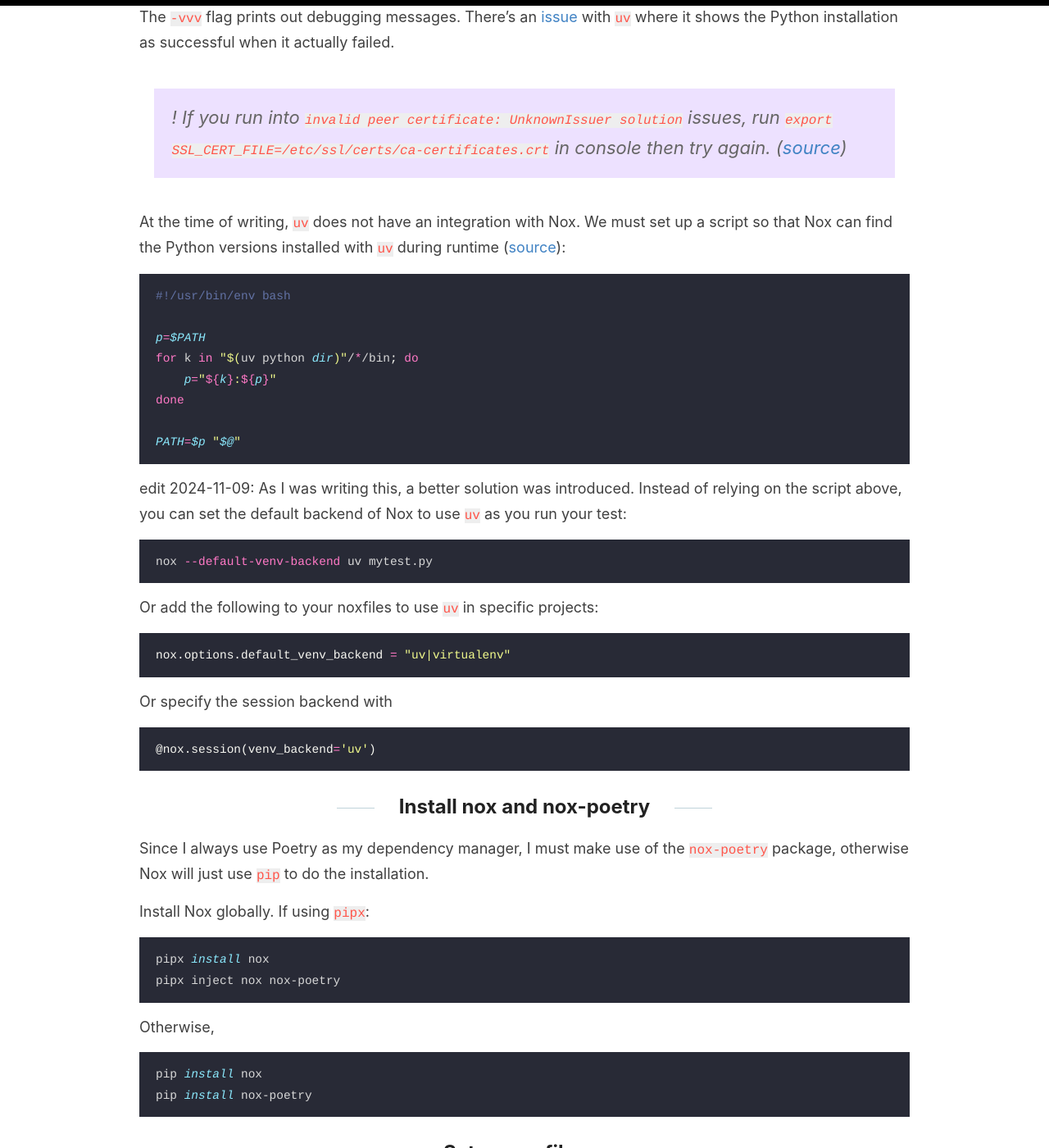
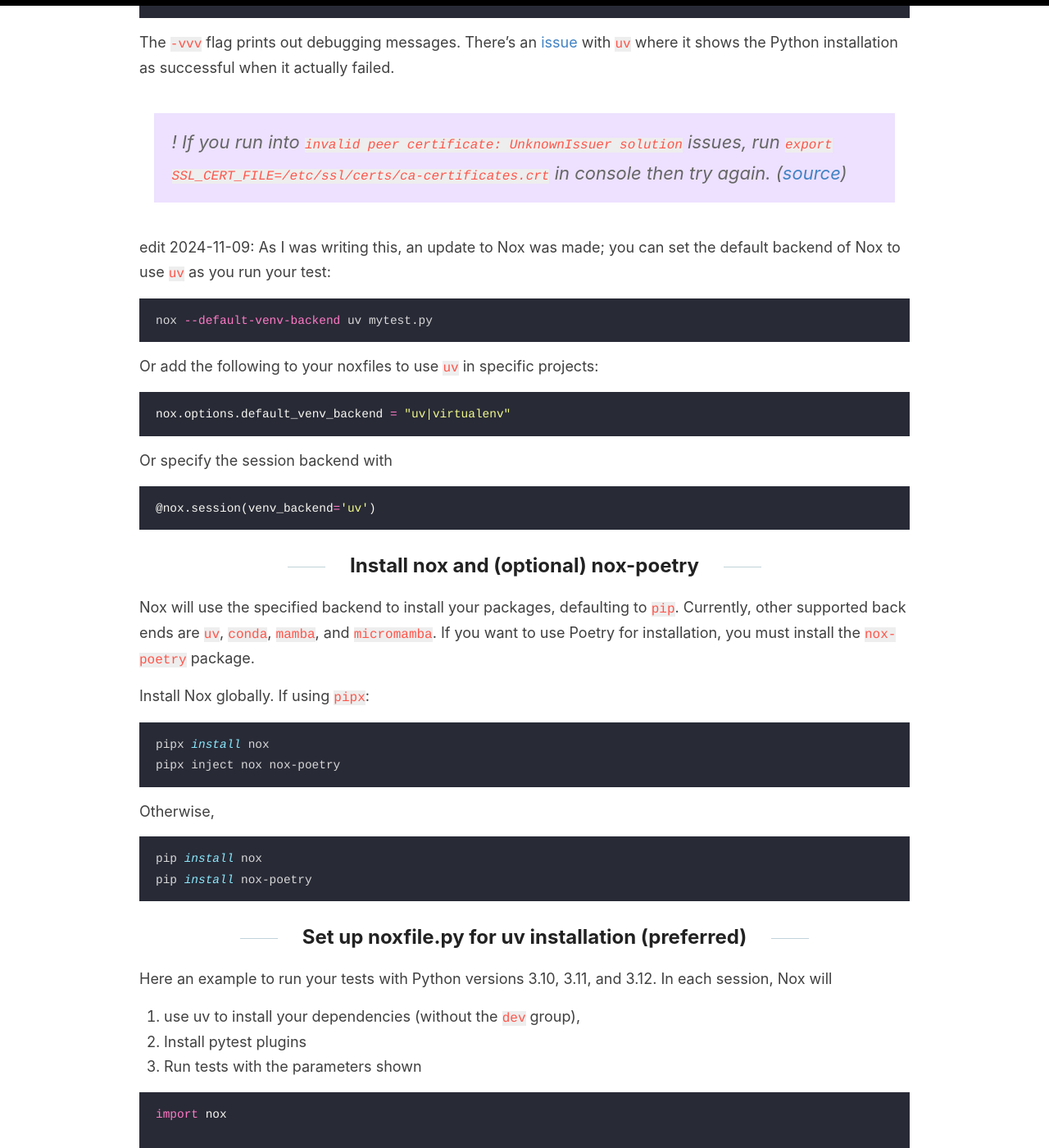
Before and after one commit to kfchou/kfchou.github.io, a Jekyll site: the page built from _posts/2024-11-09-pytest-nox-uv.md, in a window 1280 px wide and 1400 px high, scrolled down 1755 px. Shown: the whole window at 82% size. Built offline with Jekyll 4.4.1, drawn with Linux system fonts in a browser that asks for light colours; comment, search, counter and statistics services are not loaded; some of the changed text lies outside the part shown.

````diff
--- a/_posts/2024-11-09-pytest-nox-uv.md
+++ b/_posts/2024-11-09-pytest-nox-uv.md
@@ -10,8 +10,9 @@
 - [Nox in a nutshell](#nox-in-a-nutshell)
 - [Testing a Poetry-managed package with Nox](#testing-a-poetry-managed-package-with-nox)
   - [Install the desired python versions](#install-the-desired-python-versions)
-  - [Install nox and nox-poetry](#install-nox-and-nox-poetry)
-  - [Set up noxfile.py](#set-up-noxfilepy)
+  - [Install nox and (optional) nox-poetry](#install-nox-and-optional-nox-poetry)
+  - [Set up noxfile.py for uv installation (preferred)](#set-up-noxfilepy-for-uv-installation-preferred)
+  - [Set up noxfile.py for Poetry installation (no longer preferred)](#set-up-noxfilepy-for-poetry-installation-no-longer-preferred)
 - [Other common Nox uses](#other-common-nox-uses)
 - [Wrapping up](#wrapping-up)
 
@@ -44,19 +45,7 @@
 
 > ! If you run into `invalid peer certificate: UnknownIssuer solution` issues, run `export SSL_CERT_FILE=/etc/ssl/certs/ca-certificates.crt` in console then try again. ([source](https://github.com/astral-sh/uv/issues/1819))
 
-At the time of writing, `uv` does not have an integration with Nox. We must set up a script so that Nox can find the Python versions installed with `uv` during runtime ([source](https://github.com/astral-sh/uv/issues/6579)):
-```sh
-#!/usr/bin/env bash
-
-p=$PATH
-for k in "$(uv python dir)"/*/bin; do
-    p="${k}:${p}"
-done
-
-PATH=$p "$@"
-```
-
-edit 2024-11-09: As I was writing this, a better solution was introduced. Instead of relying on the script above, you can set the default backend of Nox to use `uv` as you run your test:
+edit 2024-11-09: As I was writing this, an update to Nox was made; you can set the default backend of Nox to use `uv` as you run your test:
 ```sh
 nox --default-venv-backend uv mytest.py
 ```
@@ -70,8 +59,8 @@
 ```
 
 
-## Install nox and nox-poetry
-Since I always use Poetry as my dependency manager, I must make use of the `nox-poetry` package, otherwise Nox will just use `pip` to do the installation.
+## Install nox and (optional) nox-poetry
+Nox will use the specified backend to install your packages, defaulting to `pip`. Currently, other supported back ends are `uv`, `conda`, `mamba`, and `micromamba`. If you want to use Poetry for installation, you must install the `nox-poetry` package.
 
 Install Nox globally. If using `pipx`:
 ```sh
@@ -84,8 +73,51 @@
 pip install nox-poetry
 ```
 
+## Set up noxfile.py for uv installation (preferred)
+Here an example to run your tests with Python versions 3.10, 3.11, and 3.12. In each session, Nox will
+1. use uv to install your dependencies (without the `dev` group),
+2. Install pytest plugins
+3. Run tests with the parameters shown
 
-## Set up noxfile.py
+```py
+import nox
+
+python_versions = ["3.10", "3.11", "3.12"]
+
+@nox.session(python=python_versions, venv_backend='uv')
+def tests(session):
+    """Run tests on specified Python versions."""
+    # Install the package and test dependencies
+    session.run_always("uv", "pip", "install", ".", external=True)
+
+    session.install(
+        "pytest-xdist",
+        "pytest-randomly",
+        "pytest-sugar",
+    )
+
+    # Run pytest with common options
+    session.run(
+        "pytest",
+        "tests/",
+        "-v",                   # verbose output
+        "-s",                   # don't capture output
+        "--tb=short",           # shorter traceback format
+        "--strict-markers",     # treat unregistered markers as errors
+        "-n", "auto",           # parallel testing
+        *session.posargs        # allows passing additional pytest args from command line
+    )
+```
+
+Finally, run the tests with nox:
+
+```sh
+nox -s tests
+```
+
+et voila.
+
+## Set up noxfile.py for Poetry installation (no longer preferred)
 Here an example to run your tests with Python versions 3.10, 3.11, and 3.12. In each session, Nox will
 1. use Poetry to install your dependencies (without the `dev` group),
 2. Install pytest plugins
````
Also changed, not shown: other parts of _posts/2024-11-09-pytest-nox-uv.md (+2 -0 lines).
